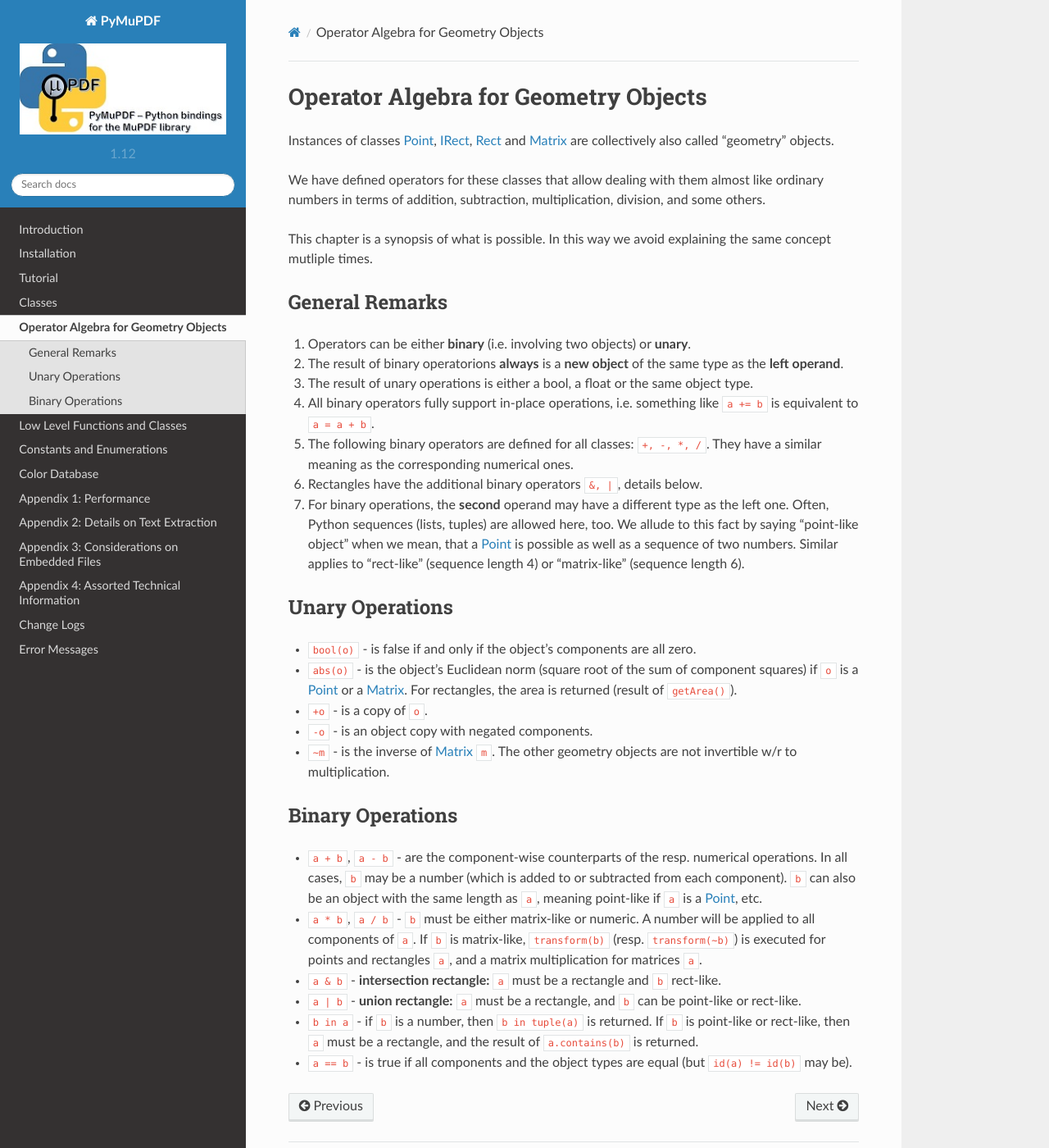
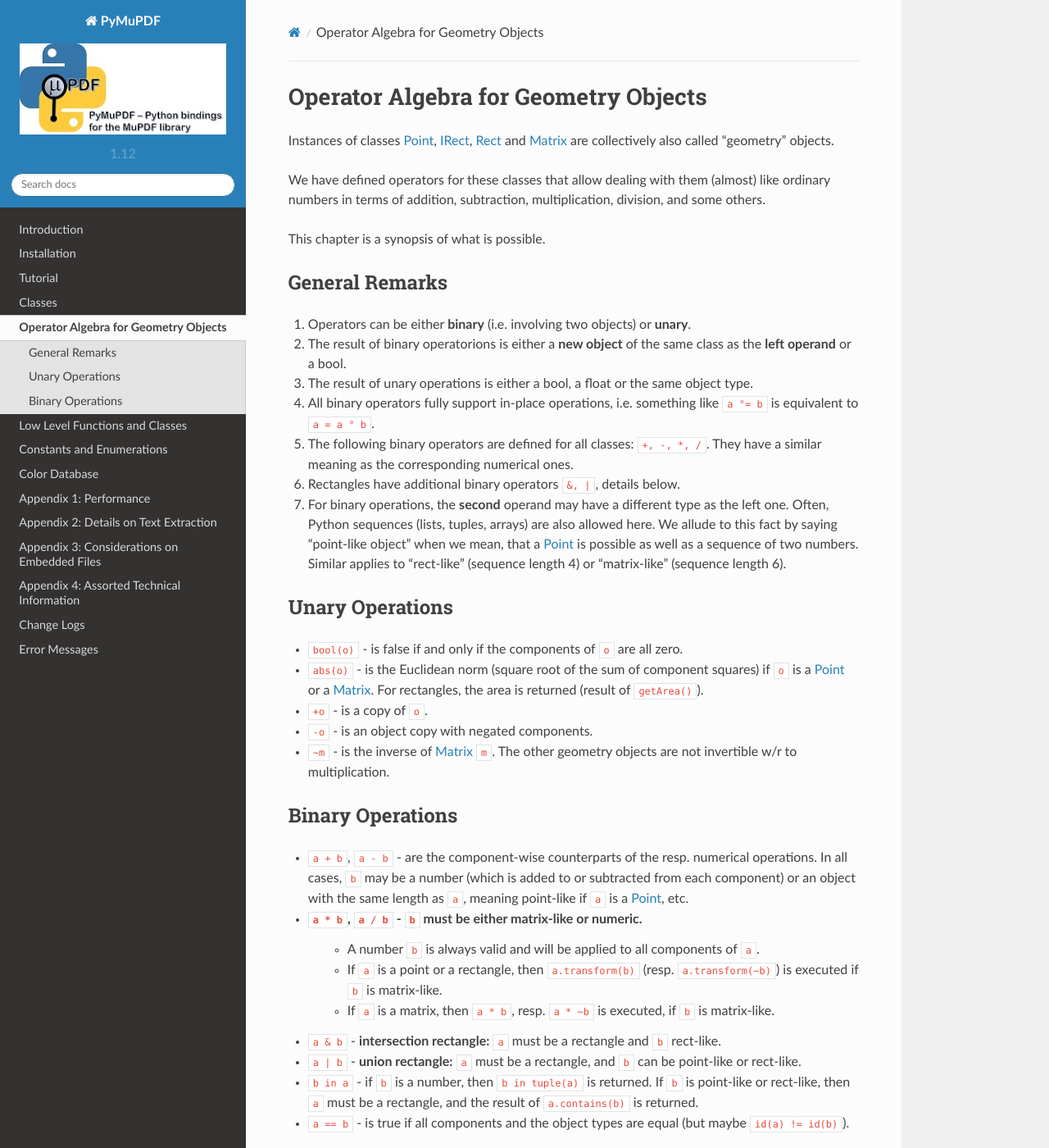
Before and after one commit to pymupdf/PyMuPDF-Optional-Material, a Sphinx documentation site: the page built from docs/algebra.rst, in a window 1280 px wide and 1400 px high. Shown: the whole window at 82% size. Built offline with Sphinx 7.4.7 and the Read the Docs theme 2.0.0, drawn with Linux system fonts in a browser that asks for light colours.

```diff
--- a/docs/algebra.rst
+++ b/docs/algebra.rst
@@ -4,39 +4,42 @@
 ======================================
 Instances of classes :ref:`Point`, :ref:`IRect`, :ref:`Rect` and :ref:`Matrix` are collectively also called "geometry" objects.
 
-We have defined operators for these classes that allow dealing with them almost like ordinary numbers in terms of addition, subtraction, multiplication, division, and some others.
+We have defined operators for these classes that allow dealing with them (almost) like ordinary numbers in terms of addition, subtraction, multiplication, division, and some others.
 
-This chapter is a synopsis of what is possible. In this way we avoid explaining the same concept mutliple times.
+This chapter is a synopsis of what is possible.
 
 General Remarks
 -----------------
 1. Operators can be either **binary** (i.e. involving two objects) or **unary**.
 
-2. The result of binary operatorions **always** is a **new object** of the same type as the **left operand**.
+2. The result of binary operatorions is either a **new object** of the same class as the **left operand** or a bool.
 
 3. The result of unary operations is either a bool, a float or the same object type.
 
-4. All binary operators fully support in-place operations, i.e. something like ``a += b`` is equivalent to ``a = a + b``.
+4. All binary operators fully support in-place operations, i.e. something like ``a °= b`` is equivalent to ``a = a ° b``.
 
 5. The following binary operators are defined for all classes: ``+, -, *, /``. They have a similar meaning as the corresponding numerical ones.
 
-6. Rectangles have the additional binary operators ``&, |``, details below.
+6. Rectangles have additional binary operators ``&, |``, details below.
 
-7. For binary operations, the **second** operand may have a different type as the left one. Often, Python sequences (lists, tuples) are allowed here, too. We allude to this fact by saying "point-like object" when we mean, that a :ref:`Point` is possible as well as a sequence of two numbers. Similar applies to "rect-like" (sequence length 4) or "matrix-like" (sequence length 6).
+7. For binary operations, the **second** operand may have a different type as the left one. Often, Python sequences (lists, tuples, arrays) are also allowed here. We allude to this fact by saying "point-like object" when we mean, that a :ref:`Point` is possible as well as a sequence of two numbers. Similar applies to "rect-like" (sequence length 4) or "matrix-like" (sequence length 6).
 
 Unary Operations
 ------------------
-* ``bool(o)`` - is false if and only if the object's components are all zero.
-* ``abs(o)`` - is the object's Euclidean norm (square root of the sum of component squares) if ``o`` is a :ref:`Point` or a :ref:`Matrix`. For rectangles, the area is returned (result of ``getArea()``).
+* ``bool(o)`` - is false if and only if the components of ``o`` are all zero.
+* ``abs(o)`` - is the Euclidean norm (square root of the sum of component squares) if ``o`` is a :ref:`Point` or a :ref:`Matrix`. For rectangles, the area is returned (result of ``getArea()``).
 * ``+o`` - is a copy of ``o``.
 * ``-o`` - is an object copy with negated components.
 * ``~m`` - is the inverse of :ref:`Matrix` ``m``. The other geometry objects are not invertible w/r to multiplication.
 
 Binary Operations
 ------------------
-* ``a + b``, ``a - b`` - are the component-wise counterparts of the resp. numerical operations. In all cases, ``b`` may be a number (which is added to or subtracted from each component). ``b`` can also be an object with the same length as ``a``, meaning point-like if ``a`` is a :ref:`Point`, etc.
-* ``a * b``, ``a / b`` - ``b`` must be either matrix-like or numeric. A number will be applied to all components of ``a``. If ``b`` is matrix-like, ``transform(b)`` (resp. ``transform(~b)``) is executed for points and rectangles ``a``, and a matrix multiplication for matrices ``a``.
+* ``a + b``, ``a - b`` - are the component-wise counterparts of the resp. numerical operations. In all cases, ``b`` may be a number (which is added to or subtracted from each component) or an object with the same length as ``a``, meaning point-like if ``a`` is a :ref:`Point`, etc.
+* ``a * b``, ``a / b`` - ``b`` must be either matrix-like or numeric.
+    - A number ``b`` is always valid and will be applied to all components of ``a``.
+    - If ``a`` is a point or a rectangle, then ``a.transform(b)`` (resp. ``a.transform(~b)``) is executed if ``b`` is matrix-like.
+    - If ``a`` is a matrix, then ``a * b``, resp. ``a * ~b`` is executed, if ``b`` is matrix-like.
 * ``a & b`` - **intersection rectangle:** ``a`` must be a rectangle and ``b`` rect-like.
 * ``a | b`` - **union rectangle:** ``a`` must be a rectangle, and ``b`` can be point-like or rect-like.
 * ``b in a`` - if ``b`` is a number, then ``b in tuple(a)`` is returned. If ``b`` is point-like or rect-like, then ``a`` must be a rectangle, and the result of ``a.contains(b)`` is returned.
-* ``a == b`` - is true if all components and the object types are equal (but ``id(a) != id(b)`` may be).
+* ``a == b`` - is true if all components and the object types are equal (but maybe ``id(a) != id(b)``).
--- a/docs/changes.rst
+++ b/docs/changes.rst
@@ -17,7 +17,7 @@
 
 * All output formats of :meth:`Page.getText` now support creating complete, valid documents, by wrapping them with appropriate header and trailer information. If you are interested in using the HTML output, please make sure to read :ref:`HTMLQuality`.
 
-* To support finding text positions, we have added methods without having to use detours like :meth:`TextPage.extractJSON` or :meth:`TextPage.extractXML`: use :meth:`Page.getTextBlocks` and :meth:`Page.getTextWords` to create lists of text blocks or resp. words which are accompanied by their rectangles. This should be much faster than the extraction methods and also avoids using additional packages for interpreting the output.
+* To support finding text positions, we have added special methods that don't need detours like :meth:`TextPage.extractJSON` or :meth:`TextPage.extractXML`: use :meth:`Page.getTextBlocks` or resp. :meth:`Page.getTextWords` to create lists of text blocks or resp. words which are accompanied by their rectangles. This should be much faster than the standard text extraction methods and also avoids using additional packages for interpreting their output.
 
 
 Changes in Version 1.11.2
--- a/docs/version.rst
+++ b/docs/version.rst
@@ -1,4 +1,4 @@
 Covered Version
 --------------------
 
-This documentation covers PyMuPDF 1.12.0 features as of **2017-12-22, 05:59:49**.
+This documentation covers PyMuPDF 1.12.0 features as of **2017-12-24, 09:06:54**.
```
Also changed, not shown: docs/textpage.rst (+4 -3 lines), 11 other files.
